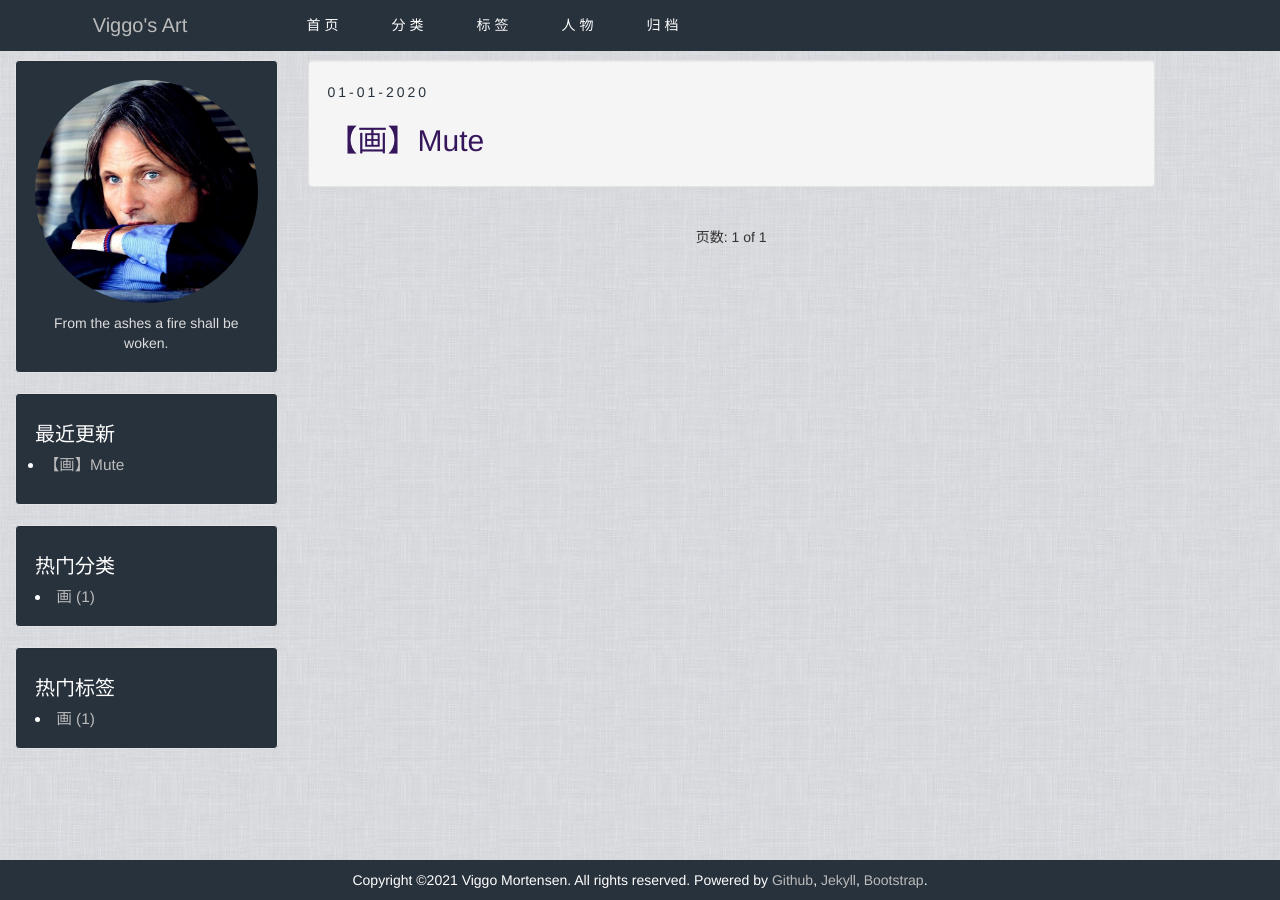
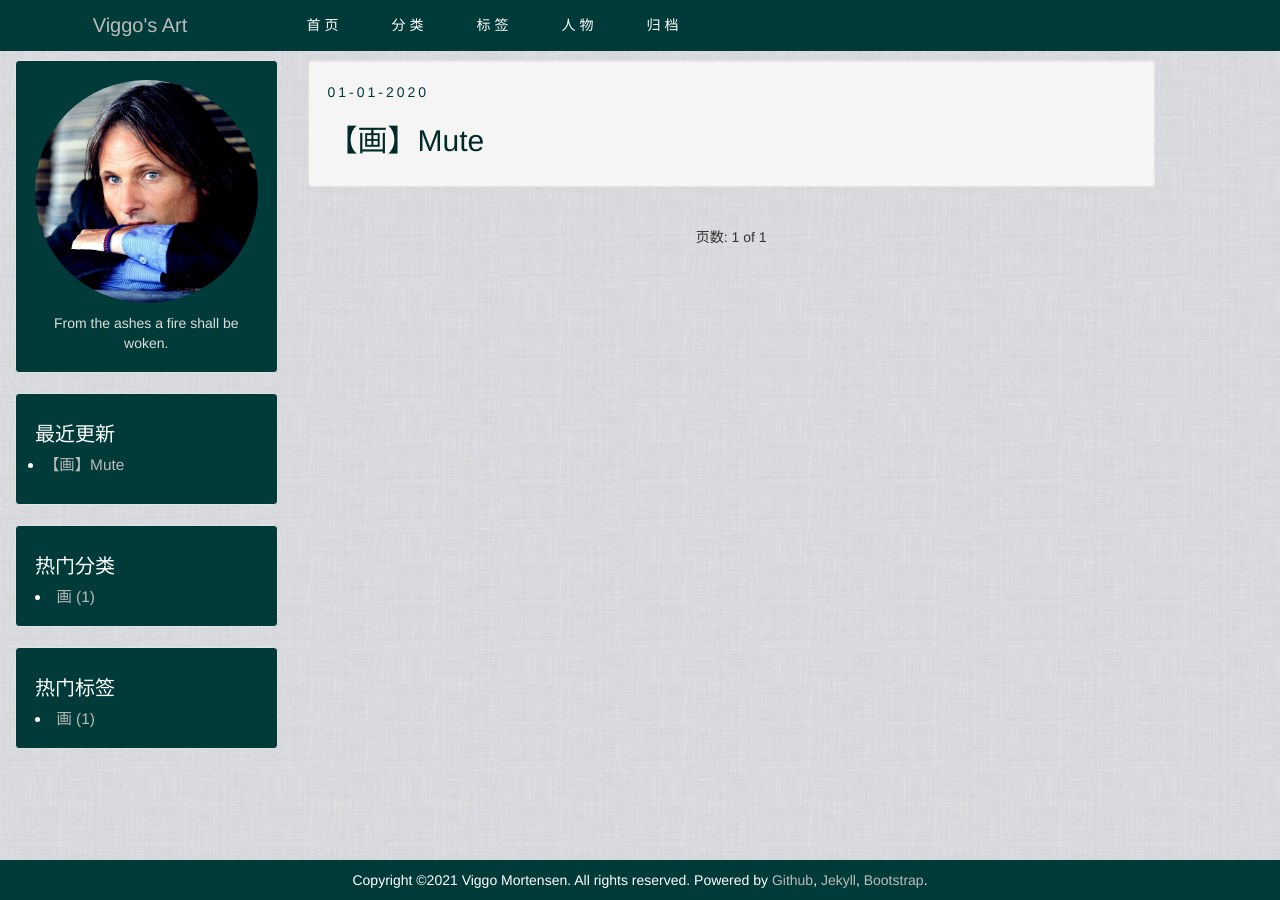
Before and after one commit to junesirius/ViggoArt, a Jekyll site: the page built from index.html, in a window 1280 px wide. Built offline with Jekyll 4.4.1, drawn with Linux system fonts in a browser that asks for light colours; the list of posts is cut into pages by our own code.

Commit message:
scheme color same as Viggo-Works

```diff
--- a/_sass/custom_color.scss
+++ b/_sass/custom_color.scss
@@ -1,9 +1,9 @@
 @charset "utf-8";
 
 /* main theme */
-$main-color: #28323c !default;
-$second-color: #9d98fc !default;
-$third-color: #36165a !default;
+$main-color: #003B39 !default;
+$second-color: #d4ecfb !default;
+$third-color: #002927 !default;
 
 $link-color-1:#bbb !default;
 
```
Also changed, not shown: README.md.
